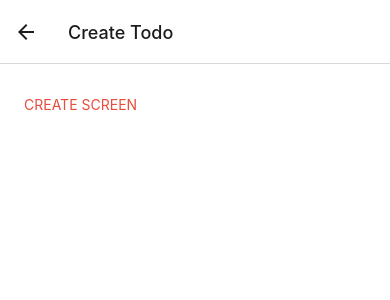
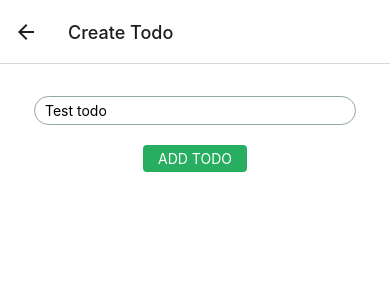
Before and after one commit to LukasMod/lm-todo-redux, a React Native app: screen /CreateScreen in a window 390 px wide. Shown: the top 300 px of the page. Built offline with nearby package versions, Linux system fonts and the light colour scheme.

Commit message:
add create screen with input

```diff
--- a/src/screens/CreateScreen.tsx
+++ b/src/screens/CreateScreen.tsx
@@ -1,11 +1,37 @@
-import React from 'react';
-import {StyleSheet, Text, View} from 'react-native';
+import React, {useState} from 'react';
+import {StyleSheet, TextInput, View} from 'react-native';
+import Button from '../components/Button';
 import {colors} from '../theme/colors';
+import {ITodo} from '../types/Todo';
 
 const CreateScreen = () => {
+  const [text, setText] = useState('Test todo');
+
+  const onPressAdd = async () => {
+    const newTodo: ITodo = {
+      id: new Date().getTime(),
+      title: text,
+      date: new Date().toISOString(),
+      done: false,
+    };
+
+    // api call newTodo
+    console.log('TEST newTodo', newTodo);
+
+    setText('');
+  };
+
   return (
     <View style={styles.container}>
-      <Text style={styles.text}>CREATE SCREEN</Text>
+      <TextInput
+        value={text}
+        onChangeText={setText}
+        style={styles.input}
+        placeholder="Type your message..."
+      />
+      <View style={styles.buttonsContainer}>
+        <Button title="ADD TODO" onPress={onPressAdd} />
+      </View>
     </View>
   );
 };
@@ -14,9 +40,21 @@ const styles = StyleSheet.create({
   container: {
     marginTop: 32,
     paddingHorizontal: 24,
+    flex: 1,
   },
-  text: {
-    color: colors.red,
+  buttonsContainer: {
+    flex: 1,
+    alignItems: 'center',
+    marginTop: 20,
+  },
+  input: {
+    backgroundColor: colors.white,
+    padding: 5,
+    paddingHorizontal: 10,
+    marginHorizontal: 10,
+    borderRadius: 50,
+    borderColor: colors.gray3,
+    borderWidth: StyleSheet.hairlineWidth,
   },
 });
 
```
